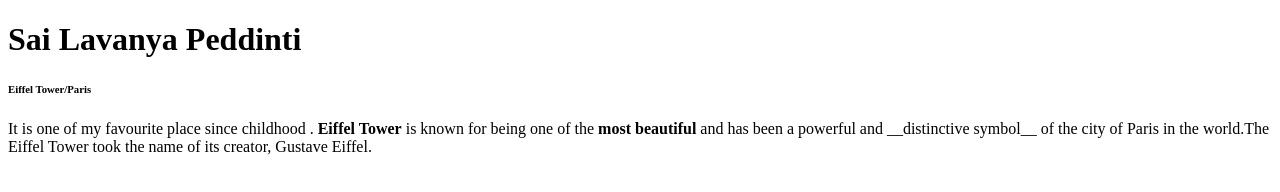
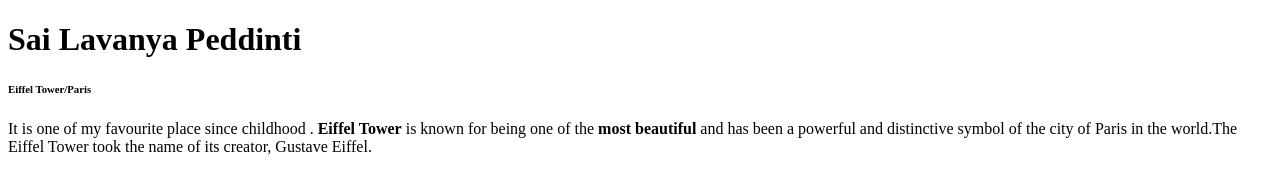
Before and after one commit to 44-563-WebApps-F21/webapps-f21-assignment-3-SaiLavanyaP, a plain HTML site: page index.html in a window 1280 px wide. Drawn offline with Linux system fonts and the light colour scheme.

Commit message:
updated place

```diff
--- a/index.html
+++ b/index.html
@@ -7,6 +7,6 @@
     <body>
         <h1>Sai Lavanya Peddinti</h1>
         <h6>Eiffel Tower/Paris</h6>
-        <p>It is one of my favourite place since childhood . <b>Eiffel Tower</b> is known for being one of the <b>most beautiful </b> and has been a powerful and __distinctive symbol__ of the city of Paris in the world.The Eiffel Tower took the name of its creator, Gustave Eiffel. </p>
+        <p>It is one of my favourite place since childhood . <b>Eiffel Tower</b> is known for being one of the <b>most beautiful </b> and has been a powerful and distinctive symbol of the city of Paris in the world.The Eiffel Tower took the name of its creator, Gustave Eiffel. </p>
     </body>
 </html>
```
